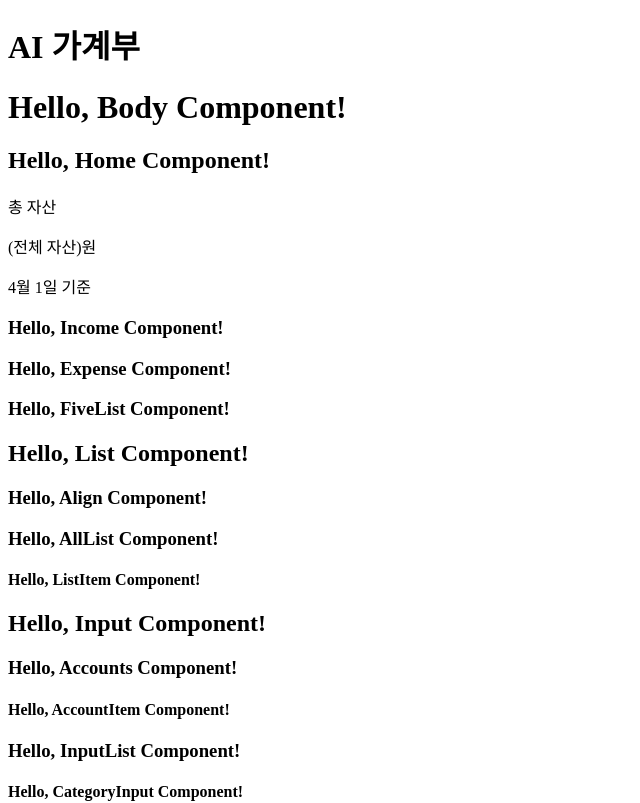
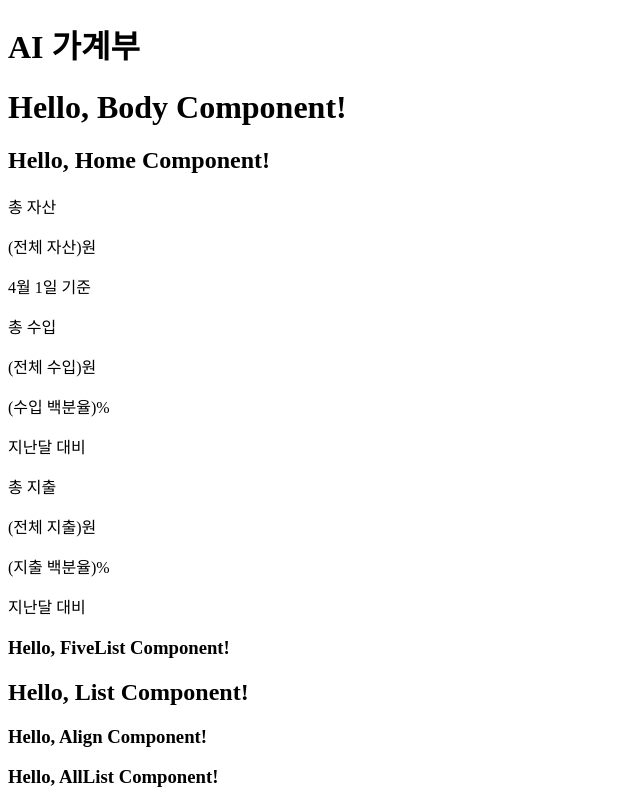
Before and after one commit to SCESecure/AI_Account_Tracker, a React (Vite) app: page / in a window 1280 px wide. Shown: the top 803 px of the page, without its empty margins (0-640 px from the left). Built offline with nearby package versions, Linux system fonts and the light colour scheme.

Commit message:
홈 화면 - 수입 및 지출 구현 (부분) 완료

```diff
--- a/src/components/Body/Home/Expense.tsx
+++ b/src/components/Body/Home/Expense.tsx
@@ -1,7 +1,16 @@
 export default function Expense() {
+  /*
+    지출 백분율 = (이번달 전체 지출 - 지난달 전체 지출) / 100
+  */
   return (
     <>
-      <h3>Hello, Expense Component!</h3>
+      <div>
+        <p>총 지출</p>
+        {/* 여기는 리스트에서 가져와야 함 */}
+        <p>(전체 지출)원</p>
+        <p>(지출 백분율)%</p>
+        <p>지난달 대비</p>
+      </div>
     </>
   );
 }
--- a/src/components/Body/Home/Income.tsx
+++ b/src/components/Body/Home/Income.tsx
@@ -1,7 +1,16 @@
 export default function Income() {
+  /*
+    수입 백분율 = (이번달 전체 수입 - 지난달 전체 수입) / 100
+  */
   return (
     <>
-      <h3>Hello, Income Component!</h3>
+      <div>
+        <p>총 수입</p>
+        {/* 여기는 리스트에서 가져와야 함 */}
+        <p>(전체 수입)원</p>
+        <p>(수입 백분율)%</p>
+        <p>지난달 대비</p>
+      </div>
     </>
   );
 }
```
